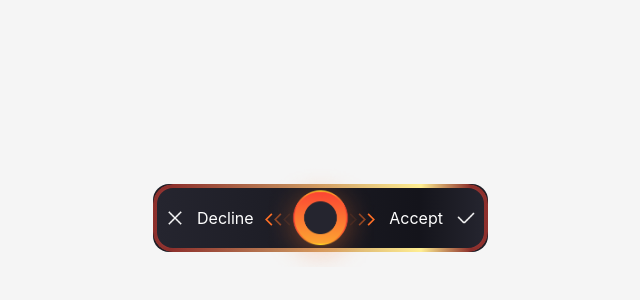
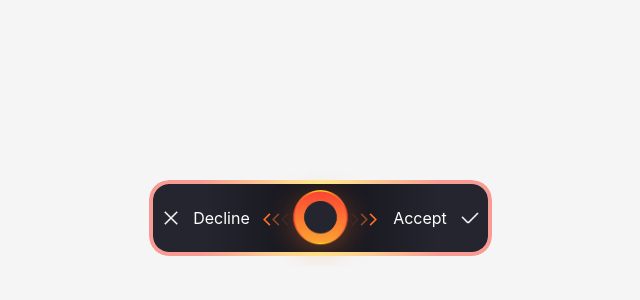
Before and after one commit to Walter254/rebet-slider-challenge, a React (Vite) app: page / in a window 1280 px wide. Shown: the part 182-482 px from the top of the page, without its empty margins (320-960 px from the left). Built offline with nearby package versions, Linux system fonts and the light colour scheme.

Commit message:
Track gradient fix

```diff
--- a/src/components/Slider/styles.js
+++ b/src/components/Slider/styles.js
@@ -20,21 +20,27 @@ export const Track = styled.div`
       return `linear-gradient(
         90deg,
         ${COLORS.DECLINE.LIGHT} 0%,
-        ${COLORS.DECLINE.DARK} 80%,
+        ${COLORS.DECLINE.LIGHT} 15%,
+        ${COLORS.DECLINE.DARK} 50%,
+        ${COLORS.DECLINE.LIGHT} 85%,
         ${COLORS.DECLINE.LIGHT} 100%
       )`;
     } else if (props.position > 0) {
       return `linear-gradient(
         90deg,
         ${COLORS.ACCEPT.LIGHT} 0%,
-        ${COLORS.ACCEPT.DARK} 80%,
+        ${COLORS.ACCEPT.LIGHT} 15%,
+        ${COLORS.ACCEPT.DARK} 50%,
+        ${COLORS.ACCEPT.LIGHT} 85%,
         ${COLORS.ACCEPT.LIGHT} 100%
       )`;
     }
     return `linear-gradient(
       90deg,
       ${COLORS.NEUTRAL.LIGHT} 0%,
-      ${COLORS.NEUTRAL.DARK} 80%,
+      ${COLORS.NEUTRAL.LIGHT} 15%,
+      ${COLORS.NEUTRAL.DARK} 50%,
+      ${COLORS.NEUTRAL.LIGHT} 85%,
       ${COLORS.NEUTRAL.LIGHT} 100%
     )`;
   }};
@@ -43,7 +49,6 @@ export const Track = styled.div`
   justify-content: space-between;
   align-items: center;
   padding: 0 24px;
-  border: ${DIMENSIONS.BORDER_WIDTH}px solid rgba(0, 0, 0, 0.2);
 
   &::before {
     content: '';
@@ -56,27 +61,27 @@ export const Track = styled.div`
       return `linear-gradient(
           90deg,
           ${COLORS.DECLINE.BORDER.LIGHT} 0%,
-          ${COLORS.DECLINE.BORDER.LIGHT} 5%,
-          ${COLORS.DECLINE.BORDER.DARK} 80%,
-          ${COLORS.DECLINE.BORDER.LIGHT} 95%,
+          ${COLORS.DECLINE.BORDER.LIGHT} 15%,
+          ${COLORS.DECLINE.BORDER.DARK} 50%,
+          ${COLORS.DECLINE.BORDER.LIGHT} 85%,
           ${COLORS.DECLINE.BORDER.LIGHT} 100%
         )`;
     } else if (props.position > 0) {
       return `linear-gradient(
           90deg,
           ${COLORS.ACCEPT.BORDER.LIGHT} 0%,
-          ${COLORS.ACCEPT.BORDER.LIGHT} 5%,
-          ${COLORS.ACCEPT.BORDER.DARK} 80%,
-          ${COLORS.ACCEPT.BORDER.LIGHT} 95%,
+          ${COLORS.ACCEPT.BORDER.LIGHT} 15%,
+          ${COLORS.ACCEPT.BORDER.DARK} 50%,
+          ${COLORS.ACCEPT.BORDER.LIGHT} 85%,
           ${COLORS.ACCEPT.BORDER.LIGHT} 100%
         )`;
     }
     return `linear-gradient(
         90deg,
         ${COLORS.NEUTRAL.BORDER.LIGHT} 0%,
-        ${COLORS.NEUTRAL.BORDER.LIGHT} 5%,
-        ${COLORS.NEUTRAL.BORDER.DARK} 80%,
-        ${COLORS.NEUTRAL.BORDER.LIGHT} 95%,
+        ${COLORS.NEUTRAL.BORDER.LIGHT} 15%,
+        ${COLORS.NEUTRAL.BORDER.DARK} 50%,
+        ${COLORS.NEUTRAL.BORDER.LIGHT} 85%,
         ${COLORS.NEUTRAL.BORDER.LIGHT} 100%
       )`;
   }};
```
Lines whose indentation alone changed are shown as unchanged.
